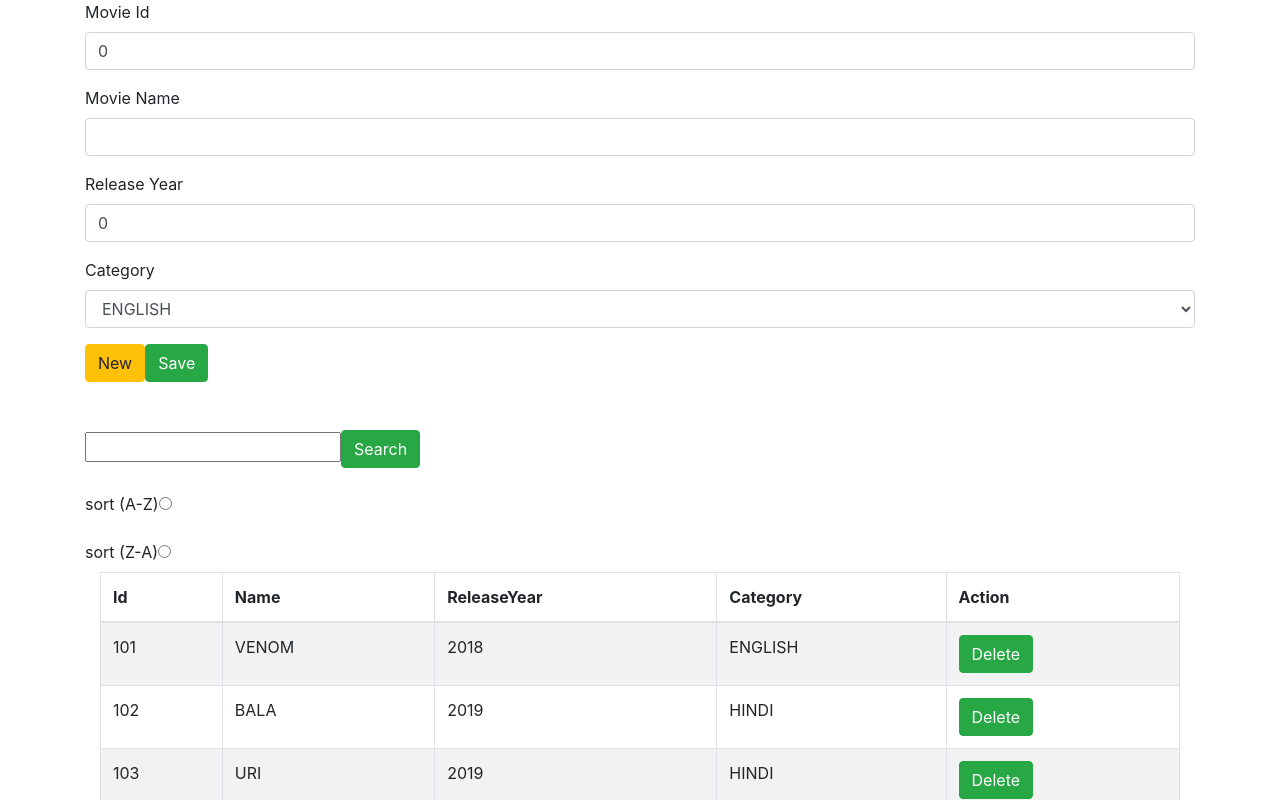
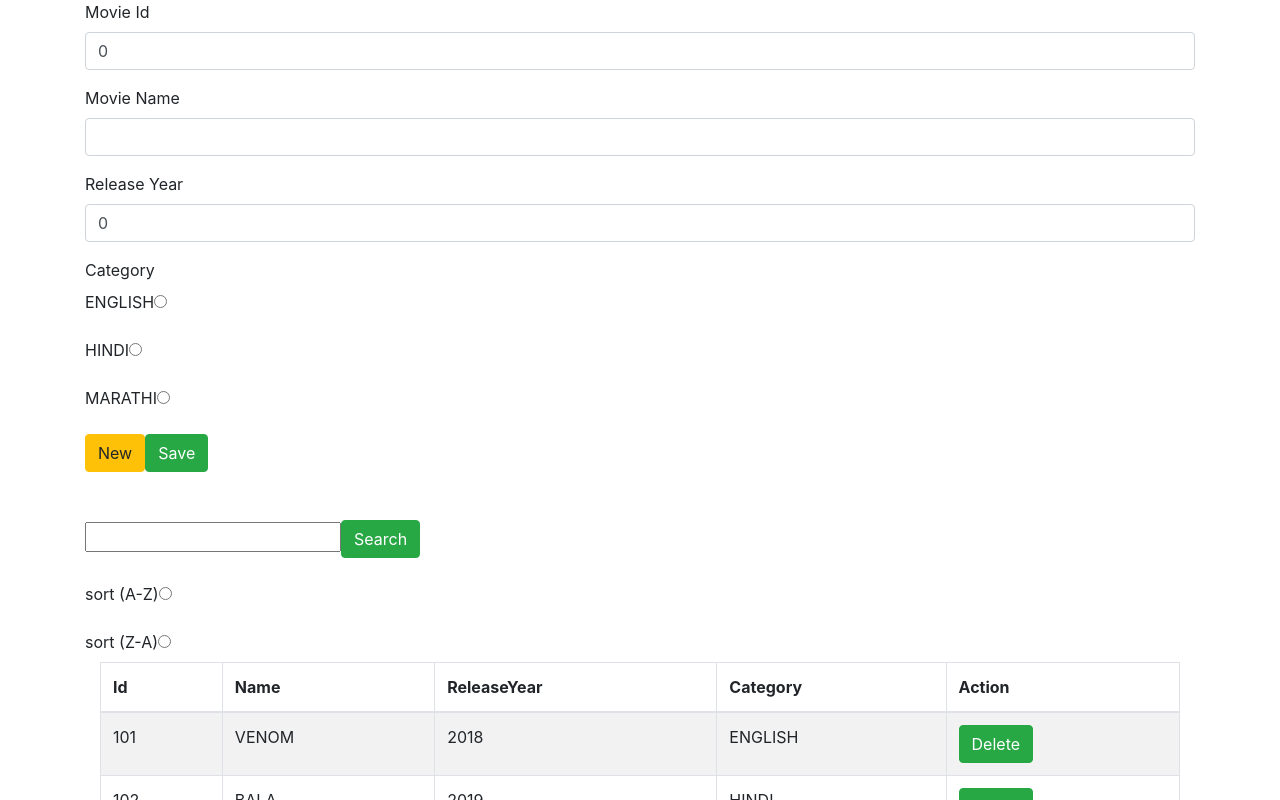
Before and after one commit to tavisca-diksha/AngularTraining, an Angular app in the folder ng app/Excercise2/: page / in a window 1280 px wide. Shown: the top 800 px of the page. Built offline with nearby package versions, Linux system fonts and the light colour scheme.

Commit message:
exercise 3 point 4 code changes

```diff
--- a/ng app/Excercise2/src/app/Components/MoviesReactive/app.moviereactiveform.component.ts
+++ b/ng app/Excercise2/src/app/Components/MoviesReactive/app.moviereactiveform.component.ts
@@ -35,6 +35,10 @@ export class MovieReactiveFormComponent implements OnInit {
         });
     }
 
+    setCategory(cat : string) :void{
+        this.frmMovie.controls["Category"].setValue(cat);
+    }
+
     ngOnInit() : void{
         this.movies = this.logic.GetMovies();
         for(let field in this.movie){
@@ -43,17 +47,17 @@ export class MovieReactiveFormComponent implements OnInit {
     }
 
     clear() : void{
-        this.movie =  new Movie(0, '', 0, '');
+        this.frmMovie.setValue(new Movie(0, '', 0, ''));
         this.isExistingMovie = false;
         this.selectedMovie = null;
     }
 
     save(): void{
         if(this.isExistingMovie){
-            this.movies = this.logic.UpdateMovie(this.selectedMovie, this.movie);
+            this.movies = this.logic.UpdateMovie(this.selectedMovie, this.frmMovie.value);
         }
         else{
-            this.movies = this.logic.SaveMovie(this.movie);
+            this.movies = this.logic.SaveMovie(this.frmMovie.value);
         }
     }
 
--- a/ng app/Excercise2/src/app/Components/MoviesReactive/moviereactiveform.view.html
+++ b/ng app/Excercise2/src/app/Components/MoviesReactive/moviereactiveform.view.html
@@ -14,9 +14,15 @@
         </div>
         <div class="form-group">
             <label>Category</label>
-            <select name="category" class="form-control">
-                <option *ngFor="let item of categories" value={{item}}>{{item}}</option>
-            </select>
+            <form>
+                <div *ngFor="let cat of categories">
+                    <label>{{cat}}</label>
+                    <input type="radio" value="{{cat}}" (click)="setCategory(cat)"
+                    *ngIf="frmMovie.controls.Category.value === cat" checked="true">
+                    <input type="radio" value="{{cat}}" (click)="setCategory(cat)"
+                    *ngIf="frmMovie.controls.Category.value != cat"><p></p>
+                </div>
+            </form>
         </div>
 
         <input type="button" value="New" class="btn btn-warning" (click)="clear()">
```
